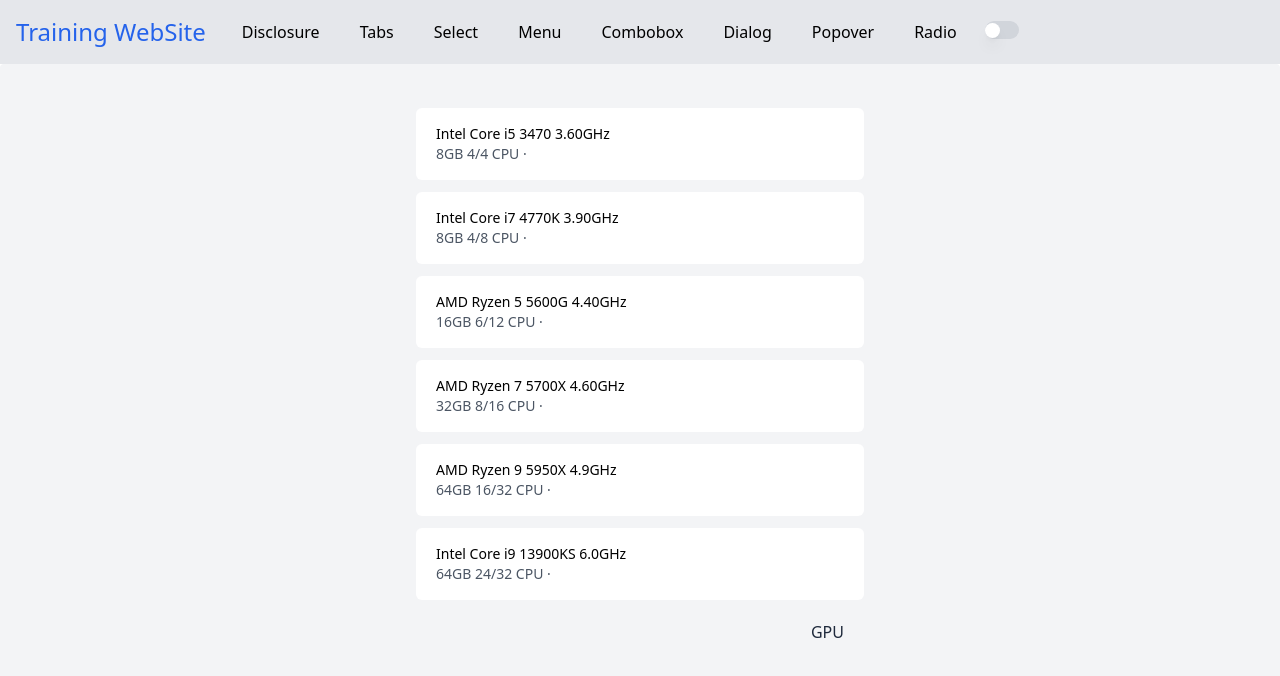
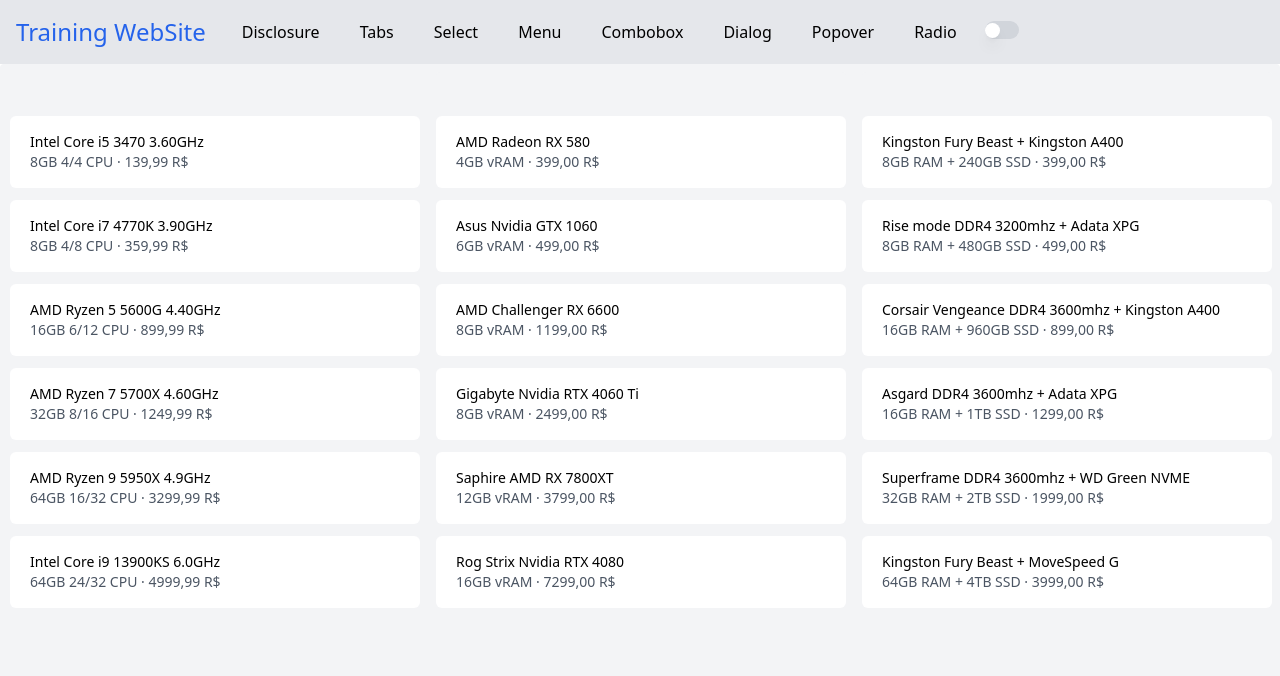
Before and after one commit to giliolizera/Training, a Vue app: page /radio in a window 1280 px wide. Shown: the top 676 px of the page. Built offline with nearby package versions, Linux system fonts and the light colour scheme; what maska would draw is missing.

Commit message:
feat: buy computer done

```diff
--- a/src/components/Gpu.vue
+++ b/src/components/Gpu.vue
@@ -1,19 +1,6 @@
 <template>
-   <div class="hidden lg:block">
-      <Upside/>
-   </div>
-   <div class="lg:hidden">
-      <UpSideMenu/>
-   </div>
    <div class="h-screen text-slate-800 bg-gray-100 rounded dark:bg-slate-800 dark:text-white">
-      <div class="flex justify-start">
-         <router-link to="/radio">
-            <button class="dark:bg-slate-900 bg:gray-200 dark:text-gray-100 ml-3 mt-3 font-medium py-2 px-5 mb-2 rounded-xl">
-               Voltar para Radio
-            </button>
-         </router-link>
-      </div>
-      <div class="mx-auto w-full max-w-md py-2">
+      <div class="mx-auto w-full max-w-md py-8">
          <div class="mx-auto w-full grid rounded-md">
             <button v-for="(plan, index) in plans" :key="index" @click="active = plan.name">
                <div
@@ -80,16 +67,10 @@ export default {
       ],
       active: -1,
    }),
-   components: {
-      Upside, UpSideMenu
-   },
 }
 
 </script>
 
 <script setup>
 import { CheckCircleIcon } from "@heroicons/vue/24/outline";
-import Upside from "./Upside.vue";
-import UpSideMenu from "./UpSideMenu.vue";
-document.title="Gpu - Training"
 </script>
--- /dev/null
+++ b/src/components/Memory.vue
@@ -0,0 +1,76 @@
+<template>
+    <div class="h-screen text-slate-800 bg-gray-100 rounded dark:bg-slate-800 dark:text-white">
+       <div class="mx-auto w-full max-w-md py-8">
+          <div class="mx-auto w-full grid rounded-md">
+             <button v-for="(plan, index) in plans" :key="index" @click="active = plan.name">
+                <div
+                   :class="[active === plan.name ? 'dark:bg-slate-900 bg-gray-500 ring-2 ring-white ring-opacity-60 ring-offset-2 ring-offset-slate-600 text-white' : 'bg-white text-black', 'mx-auto w-full max-w-md rounded-md px-5 py-4 mt-3']">
+                   <ul class="justify-between flex">
+                      <li class="text-left text-sm font-medium">
+                         {{ plan.name }}
+                      </li>
+                      <button v-if="active === plan.name" class="absolute pl-96">
+                         <CheckCircleIcon class="hidden sm:block h-8 w-8 mt-1 text-black-500" />
+                      </button>
+                   </ul>
+                   <ul>
+                      <li
+                         :class="[active === plan.name ? 'static text-left text-sm text-gray' : 'static text-left text-sm text-gray-600']">
+                         {{ plan.specs }}
+                         <span aria-hidden="true"> &middot; </span>
+                         {{ plan.price }} R$
+                      </li>
+                   </ul>
+                </div>
+             </button>
+          </div>
+       </div>
+    </div>
+ </template>
+
+
+ <script>
+
+ export default {
+    data: () => ({
+       plans: [
+       {
+             name: 'Kingston Fury Beast + Kingston A400',
+             specs: '8GB RAM + 240GB SSD',
+             price: '399,00',
+          },
+          {
+             name: 'Rise mode DDR4 3200mhz + Adata XPG',
+             specs: '8GB RAM + 480GB SSD',
+             price: '499,00',
+          },
+          {
+             name: 'Corsair Vengeance DDR4 3600mhz + Kingston A400',
+             specs: '16GB RAM + 960GB SSD',
+             price: '899,00',
+          },
+          {
+             name: 'Asgard DDR4 3600mhz + Adata XPG',
+             specs: '16GB RAM + 1TB SSD',
+             price: '1299,00',
+          },
+          {
+             name: 'Superframe DDR4 3600mhz + WD Green NVME',
+             specs: '32GB RAM + 2TB SSD',
+             price: '1999,00',
+          },
+          {
+             name: 'Kingston Fury Beast + MoveSpeed G',
+             specs: '64GB RAM + 4TB SSD',
+             price: '3999,00',
+          }
+       ],
+       active: -1,
+    }),
+ }
+
+ </script>
+
+ <script setup>
+ import { CheckCircleIcon } from "@heroicons/vue/24/outline";
+ </script>
--- a/src/components/Radio.vue
+++ b/src/components/Radio.vue
@@ -1,101 +1,119 @@
 <template>
   <div class="hidden lg:block">
-      <Upside/>
+    <Upside />
   </div>
   <div class="lg:hidden">
-      <UpSideMenu/>
+    <UpSideMenu />
   </div>
   <div class="h-screen text-slate-800 bg-gray-100 rounded dark:bg-slate-800 dark:text-white">
-      <div class="mx-auto w-full max-w-md py-8">
+    <div class="grid grid-cols-1 gap-4 p-2 pl-2.5 text-center lg:grid-cols-3 md:grid-cols-">
+       <div class="mx-auto w-full max-w-md py-8 col-span-1">
           <div class="mx-auto w-full grid rounded-md">
-            <button v-for="(plan, index) in plans" :key="index" @click="active = plan.name">
+             <button
+            v-for="(plan, index) in plans"
+            :key="index"
+            @click="active = plan.name"
+          >
             <div
-                  :class="[active === plan.name ? 'dark:bg-slate-900 bg-gray-500 ring-2 ring-white ring-opacity-60 ring-offset-2 ring-offset-slate-600 text-white' : 'bg-white text-black', 'mx-auto w-full max-w-md rounded-md px-5 py-4 mt-3']">
+              :class="[
+                active === plan.name
+                  ? 'dark:bg-slate-900 bg-gray-500 ring-2 ring-white ring-opacity-60 ring-offset-2 ring-offset-slate-600 text-white'
+                  : 'bg-white text-black',
+                'mx-auto w-full max-w-md rounded-md px-5 py-4 mt-3',
+              ]"
+            >
               <ul class="justify-between flex">
                 <li class="text-left text-sm font-medium">
                   {{ plan.name }}
                 </li>
                 <button v-if="active === plan.name" class="absolute pl-96">
-                        <CheckCircleIcon class="hidden sm:block h-8 w-8 mt-1 text-black-500" />
+                  <CheckCircleIcon
+                    class="hidden sm:block h-8 w-8 mt-1 text-black-500"
+                  />
                 </button>
               </ul>
               <ul>
                 <li
-                        :class="[active === plan.name ? 'static text-left text-sm text-gray' : 'static text-left text-sm text-gray-600']">
+                  :class="[
+                    active === plan.name
+                    ? 'static text-left text-sm text-gray'
+                      : 'static text-left text-sm text-gray-600',
+                  ]"
+                >
                   {{ plan.ram }} {{ plan.cpus }}
                   <span aria-hidden="true"> &middot; </span>
-                        {{ plan.disk }}
+                  {{ plan.price }} R$
                 </li>
               </ul>
             </div>
           </button>
-            <div class="flex justify-end">
-               <router-link to="/gpu">
-                  <button class="dark:bg-slate-900 bg:gray-200 dark:text-gray-100 mt-3 font-medium py-2 px-5 mb-2 rounded-xl">
-                     GPU
-                  </button>
-               </router-link>
          </div>
+      </div>
+      <div class="col-span- grid-cols-2">
+        <Gpu />
+      </div>
+      <div class="col-span- grid-cols-3">
+        <Memory />
       </div>
    </div>
 </div>
 </template>
 
-
 <script>
-
 export default {
   data: () => ({
     plans: [
       {
-            name: 'Intel Core i5 3470 3.60GHz',
-            ram: '8GB',
-            cpus: '4/4 CPU',
-            price: '139,99',
+        name: "Intel Core i5 3470 3.60GHz",
+        ram: "8GB",
+        cpus: "4/4 CPU",
+        price: "139,99",
       },
       {
-            name: 'Intel Core i7 4770K 3.90GHz',
-            ram: '8GB',
-            cpus: '4/8 CPU',
-            price: '269,99',
+        name: "Intel Core i7 4770K 3.90GHz",
+        ram: "8GB",
+        cpus: "4/8 CPU",
+        price: "359,99",
       },
       {
-            name: 'AMD Ryzen 5 5600G 4.40GHz',
-            ram: '16GB',
-            cpus: '6/12 CPU',
-            price: '899,99',
+        name: "AMD Ryzen 5 5600G 4.40GHz",
+        ram: "16GB",
+        cpus: "6/12 CPU",
+        price: "899,99",
       },
       {
-            name: 'AMD Ryzen 7 5700X 4.60GHz',
-            ram: '32GB',
-            cpus: '8/16 CPU',
-            price: '1249,99',
+        name: "AMD Ryzen 7 5700X 4.60GHz",
+        ram: "32GB",
+        cpus: "8/16 CPU",
+        price: "1249,99",
       },
       {
-            name: 'AMD Ryzen 9 5950X 4.9GHz',
-            ram: '64GB',
-            cpus: '16/32 CPU',
-            price: '3299,99',
+        name: "AMD Ryzen 9 5950X 4.9GHz",
+        ram: "64GB",
+        cpus: "16/32 CPU",
+        price: "3299,99",
       },
       {
-            name: 'Intel Core i9 13900KS 6.0GHz',
-            ram: '64GB',
-            cpus: '24/32 CPU',
-            price: '4999,99',
-         }
+        name: "Intel Core i9 13900KS 6.0GHz",
+        ram: "64GB",
+        cpus: "24/32 CPU",
+        price: "4999,99",
+      },
     ],
     active: -1,
   }),
   components: {
-      Upside, UpSideMenu
+    Upside,
+    UpSideMenu,
   },
-}
-
+};
 </script>
 
 <script setup>
 import { CheckCircleIcon } from "@heroicons/vue/24/outline";
 import Upside from "./Upside.vue";
 import UpSideMenu from "./UpSideMenu.vue";
-document.title="Radio - Training"
+import Gpu from "./Gpu.vue";
+import Memory from "./Memory.vue";
+document.title = "Radio - Training";
 </script>
```
Lines whose indentation alone changed are shown as unchanged.
